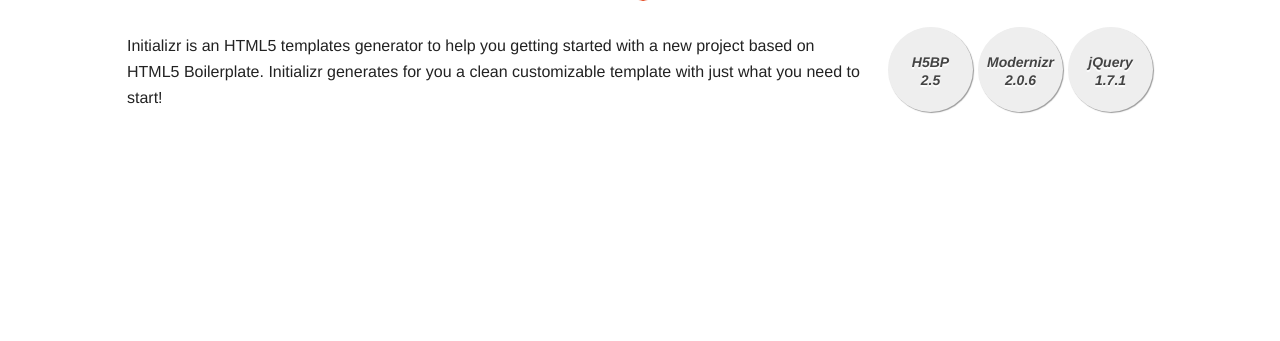
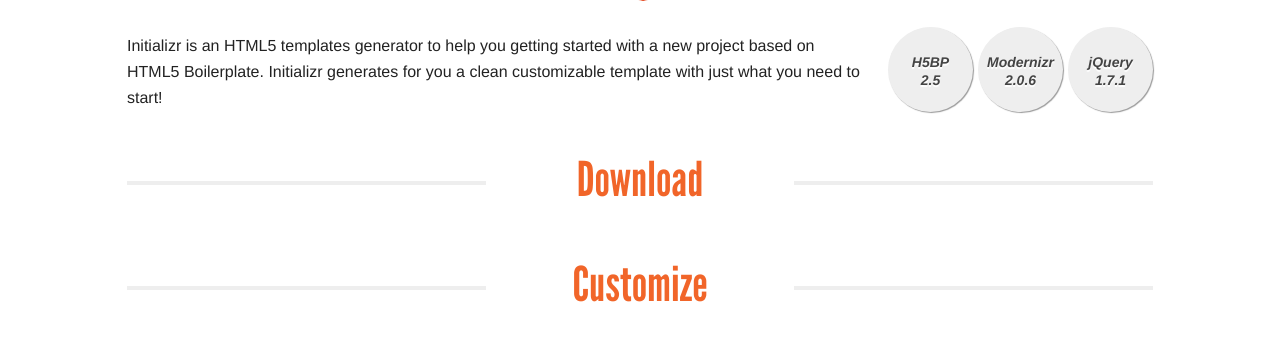
Before and after one commit to verekia/initializr-website, a PHP site: page / in a window 1280 px wide. Shown: the part 159-500 px from the top of the page. Run offline with PHP 8.4, Linux system fonts and the light colour scheme; some libraries are stand-ins or nearby versions.

Commit message:
Added separators

```diff
--- a/css/style.css
+++ b/css/style.css
@@ -214,6 +214,16 @@ table { border-collapse: collapse; border-spacing: 0; }
     font-style: normal;
 }
 
+@font-face {
+    font-family: 'LeagueGothicRegular';
+    src: url('fonts/League_Gothic-webfont.eot');
+    src: url('fonts/League_Gothic-webfont.eot?#iefix') format('embedded-opentype'),
+         url('fonts/League_Gothic-webfont.woff') format('woff'),
+         url('fonts/League_Gothic-webfont.ttf') format('truetype'),
+         url('fonts/League_Gothic-webfont.svg#LeagueGothicRegular') format('svg');
+    font-weight: normal;
+    font-style: normal;
+}
 
 
 
@@ -273,10 +283,36 @@ body{ font:16px/26px Helvetica, Helvetica Neue, Arial; }
 	display:none;
 }
 
-	#follow-container{
-		display:none;
-	}
+#follow-container{
+	display:none;
+}
 
+.separator{
+	font-family:LeagueGothicRegular;
+	text-align:center;
+	font-weight:normal;
+	font-size:3em;
+	color:#F16529;
+}
+
+.separator:before,
+.separator:after{
+	width:20%;
+	height:4px;
+	display:block;
+	background:#eee;
+	content:"";
+	margin-top:14px;
+}
+
+
+.separator:before{
+	float:left;
+}
+
+.separator:after{
+	float:right;
+}
 
 /* ==============
     MOBILE: Main
@@ -423,6 +459,11 @@ body{ font:16px/26px Helvetica, Helvetica Neue, Arial; }
 		padding:0;
 	}
 
+	.separator:before,
+	.separator:after{
+		width:30%;
+	}
+
 }
 
 @media only screen and (min-width: 768px) {
@@ -462,6 +503,12 @@ body{ font:16px/26px Helvetica, Helvetica Neue, Arial; }
 /* 		width:44%; */
 	}
 
+	.separator:before,
+	.separator:after{
+		width:35%;
+	}
+
+
 }
 
 @media only screen and (min-width: 1140px) {
--- a/index.html
+++ b/index.html
@@ -51,6 +51,19 @@
 					Initializr is an HTML5 templates generator to help you getting started with a new project based on HTML5 Boilerplate. Initializr generates for you a clean customizable template with just what you need to start!
 				</p>
 			</div>
+			<h2 class="separator">
+				Download
+			</h2>
+			<div id="download-section" class="clearfix">
+			</div>
+			<h2 class="separator">
+				Customize
+			</h2>
+			<div id="customize-section" class="clearfix">
+			</div>
+
+
+
 
 		</div> <!-- #main -->
 	</div> <!-- #main-container -->
```
Also changed, not shown: css/stylesheet.css (+7 -7 lines), css/fonts/League_Gothic-webfont.ttf (added), css/fonts/League_Gothic-webfont.woff (added), 2 other files.
